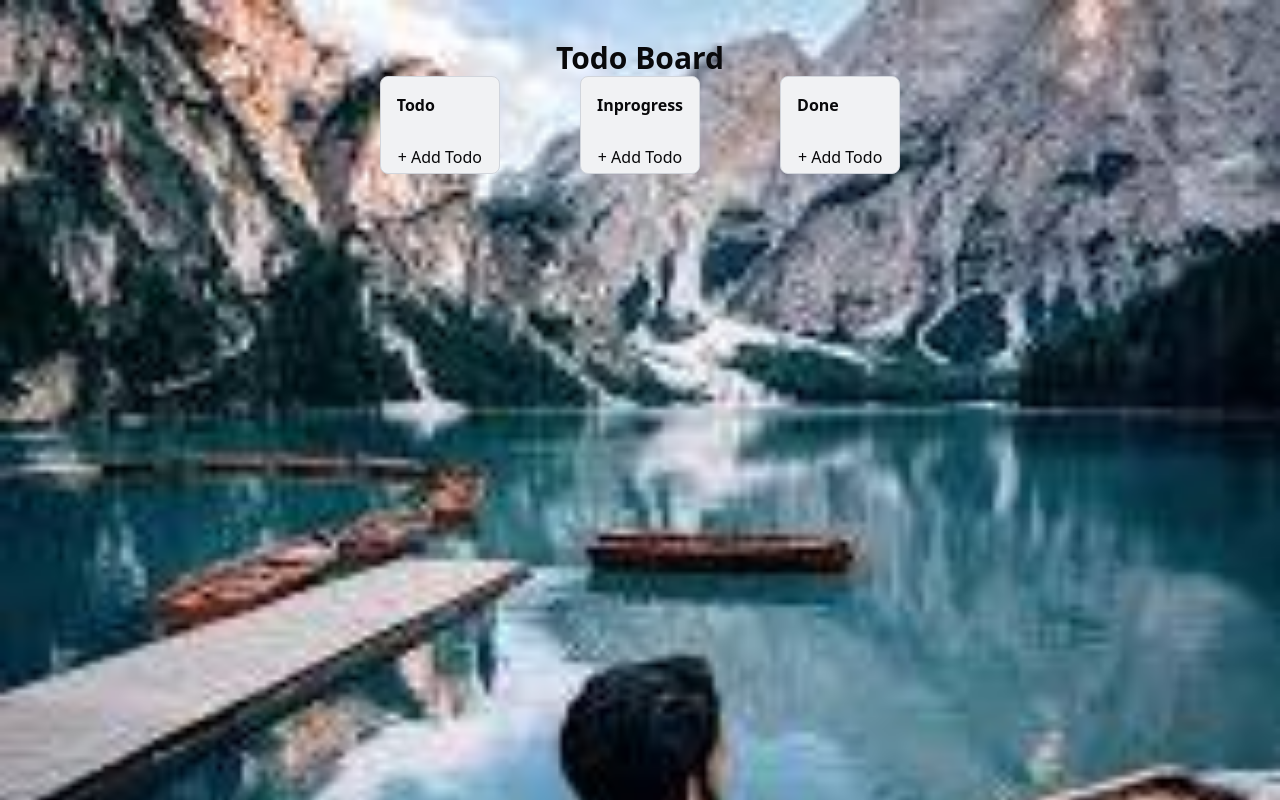
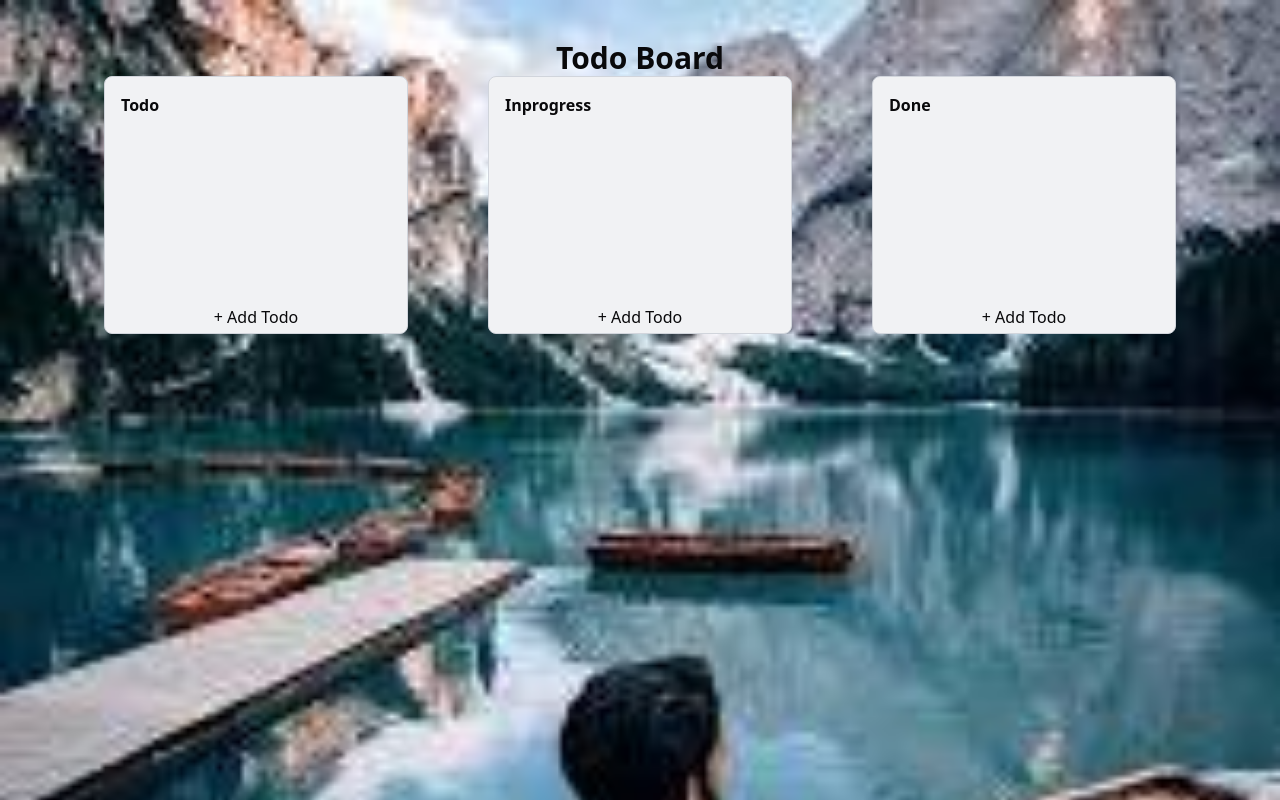
Before and after one commit to toanbanrau/Todo-App, a React (Vite) app: page / in a window 1280 px wide. Built offline with nearby package versions, Linux system fonts and the light colour scheme.

Commit message:
fix:logic dnd

```diff
--- a/src/components/TodoBoard.tsx
+++ b/src/components/TodoBoard.tsx
@@ -1,4 +1,3 @@
-import { useDnDStores } from "../hooks/useDndTodo";
 import { todoStatus } from "../interfaces/todo";
 import { useTodoStore } from "../stores/useTodoStore";
 import TodoColumn from "./TodoColumn";
@@ -8,16 +7,6 @@ import TodoModal from "./TodoModal";
 const TodoBoard = () => {
   const { todos } = useTodoStore();
   const { selectedEdit, selectedView, resetSelectedEdit } = useTodoStore();
-  const {
-    currentColumn,
-    isDragEnter,
-    isDragleave,
-    startEnter,
-    endEnter,
-    startLeave,
-    endLeave,
-    updateCurrentColumns,
-  } = useDnDStores();
 
   const handleCloseAddForm = () => {
     resetSelectedEdit();
@@ -41,14 +30,6 @@ const TodoBoard = () => {
                         new Date(b.createdAt).getTime() -
                         new Date(a.createdAt).getTime(),
                     )}
-                  isDragEnter={isDragEnter}
-                  isDragleave={isDragleave}
-                  currentColumn={currentColumn}
-                  updateCurrentColumns={updateCurrentColumns}
-                  startEnter={startEnter}
-                  endEnter={endEnter}
-                  startLeave={startLeave}
-                  endLeave={endLeave}
                 />
               );
             })}
--- a/src/components/TodoColumn.tsx
+++ b/src/components/TodoColumn.tsx
@@ -8,77 +8,48 @@ import TodoItem from "./TodoItem";
 interface TodoColumnProps {
   status: todoStatus;
   todos: Todo[];
-  isDragEnter: boolean;
-  isDragleave: boolean;
-  currentColumn?: string;
-  updateCurrentColumns: (column?: string) => void;
-  startEnter: () => void;
-  endEnter: () => void;
-  startLeave: () => void;
-  endLeave: () => void;
 }
 
-const TodoColumn = ({
-  status,
-  todos,
-  isDragleave,
-  currentColumn,
-  updateCurrentColumns,
-  startEnter,
-  endEnter,
-  startLeave,
-  endLeave,
-}: TodoColumnProps) => {
+const TodoColumn = ({ status, todos }: TodoColumnProps) => {
   const [startAdd, setStartAdd] = useState(false);
+  const [isOver, setIsDragOver] = useState<string | undefined>(undefined);
   const { updateTodo } = useTodoStore();
-
-  const isActive = currentColumn === status;
-
   const handleDragOver = (e: React.DragEvent<HTMLDivElement>) => {
     e.preventDefault();
-    startEnter();
+    setIsDragOver(status);
   };
   const handleDrop = (e: React.DragEvent<HTMLDivElement>) => {
     e.preventDefault();
     const draggedTodoData = e.dataTransfer.getData("text/plain");
     const todo = JSON.parse(draggedTodoData);
     updateTodo(todo.id, { status });
-    endLeave();
-    endEnter();
+    setIsDragOver(undefined);
   };
   const handleDragLeave = () => {
-    updateCurrentColumns(status);
-    startLeave();
-    endEnter();
+    setIsDragOver(undefined);
   };
-  const handleDragEnter = () => {
-    startEnter();
-    updateCurrentColumns(status);
-  };
+
   const handleDragEnd = (e: React.DragEvent<HTMLDivElement>) => {
-    updateCurrentColumns();
     e.preventDefault();
-    endLeave();
-    endEnter();
+    setIsDragOver(undefined);
   };
 
   return (
     <>
       <div
-        className={`${isDragleave && "ring-4 ring-blue-400 "}w-[17rem] self-start bg-[#f1f2f4] border-1 border-gray-300 rounded-md overflow-hidden`}
+        className={`w-[19rem] self-start bg-[#f1f2f4] border-1 border-gray-300 rounded-md overflow-hidden`}
       >
         <p className="p-4 font-bold text-ms ">{status}</p>
         <div
           onDrop={handleDrop}
           onDragOver={handleDragOver}
           onDragLeave={handleDragLeave}
-          onDragEnter={handleDragEnter}
           onDragEnd={handleDragEnd}
-          className={` overflow-y-auto max-h-80 space-y-4`}
+          className={` overflow-y-auto min-h-[10rem] max-h-80 space-y-4`}
         >
-          {isDragleave && (
+          {isOver == status && (
             <div
-              className={`${isActive ? "bg-red-300" : ""} text-center py-8 rounded-lg mx-2 transition-all duration-200 bg-blue-100 border-2 border-dashed border-blue-400 text-blue-700`}
+              className={`text-center py-6 mt-4 rounded-lg mx-2 transition-all duration-200 bg-blue-100 border-2 border-dashed border-blue-400 text-blue-700`}
             >
               Thả vào đây để chuyển
             </div>
--- a/src/components/TodoForm.tsx
+++ b/src/components/TodoForm.tsx
@@ -9,7 +9,6 @@ import IconCancel from "./icons/IconCancel";
 
 import "../assets/styles/reactTag.css";
 import { useEffect } from "react";
-import { checkThumbnail } from "../lib/utils";
 
 interface todoFormProps {
   status: todoStatus;
--- a/src/hooks/useDndTodo.ts
+++ /dev/null
@@ -1,29 +0,0 @@
-import { useState } from "react";
-
-interface DndState {
-  currentColumn?: string
-  isDragEnter: boolean;
-  isDragleave: boolean;
-  startEnter: () => void;
-  endEnter: () => void;
-  startLeave: () => void;
-  endLeave: () => void;
-  updateCurrentColumns: (column?: string) => void;
-}
-
-export const useDnDStores = ():DndState => {
-  const [currentColumn, setCurrentColumn] = useState<string | undefined>(undefined);
-  const [isDragEnter, setIsDragEnter] = useState(false);
-  const [isDragleave, setIsDragLeave] = useState(false);
-
-  return {
-    currentColumn,
-    isDragEnter,
-    isDragleave,
-    startEnter: () => setIsDragEnter(true),
-    endEnter: () => setIsDragEnter(false),
-    startLeave: () => setIsDragLeave(true),
-    endLeave: () => setIsDragLeave(false),
-    updateCurrentColumns:(column?)=>setCurrentColumn(column),
-  };
-};
```
